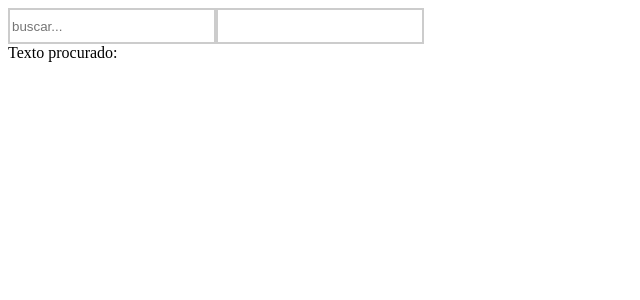
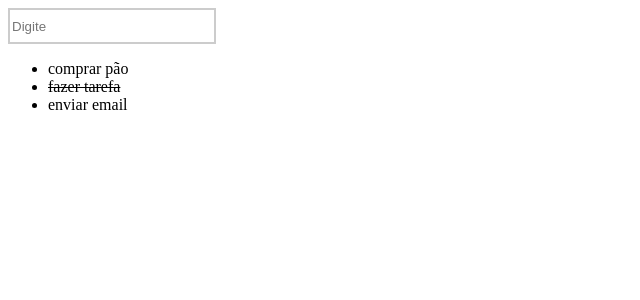
Before and after one commit to fernandonetom/learn-reactjs, a React (Create React App) app: page / in a window 1280 px wide. Shown: the top 300 px of the page, without its empty margins (0-640 px from the left). Built offline with nearby package versions, Linux system fonts and the light colour scheme.

Commit message:
Todo List

```diff
--- a/src/components/list.js
+++ b/src/components/list.js
@@ -1,4 +1,4 @@
-import React, { useState, useEffect, Text } from "react";
+import React, { useState, useEffect } from "react";
 import SearchBox from "./search";
 
 export default function List() {
--- a/src/components/search.js
+++ b/src/components/search.js
@@ -14,13 +14,21 @@ export default function SearchBox(props) {
 			props.onChangeText(texto);
 		}
 	}, [texto]);
-
+	function handleKeyUp(e) {
+		if (e.keyCode === 13) {
+			if (props.onEnter) {
+				props.onEnter(texto);
+			}
+			setTexto("");
+		}
+	}
 	return (
 		<InputText
 			type="text"
 			value={texto}
 			onChange={(e) => setTexto(e.target.value)}
-			placeholder={props.frasePadrao}
+			onKeyUp={handleKeyUp}
+			placeholder={props.frasePadrao || "Digite"}
 		/>
 	);
 }
--- /dev/null
+++ b/src/components/todoList.js
@@ -0,0 +1,33 @@
+import React, { useState, useEffect } from "react";
+import SearchBox from "./search";
+
+export default function TodoList() {
+	const [list, setList] = useState([]);
+	const [todo, setTodo] = useState("");
+
+	useEffect(() => {
+		setList([
+			{ title: "comprar pão", done: false },
+			{ title: "fazer tarefa", done: true },
+			{ title: "enviar email", done: false },
+		]);
+	}, []);
+
+	function saveTodo(text) {
+		let newList = [...list, { title: text, done: false }];
+		setList(newList);
+	}
+	return (
+		<>
+			<SearchBox onEnter={saveTodo} />
+			<ul>
+				{list.map((item, index) => (
+					<li key={index}>
+						{item.done && <del>{item.title}</del>}
+						{!item.done && item.title}
+					</li>
+				))}
+			</ul>
+		</>
+	);
+}
--- a/src/index.js
+++ b/src/index.js
@@ -3,11 +3,13 @@ import ReactDOM from "react-dom";
 import App from "./App";
 import Aula from "./aulaEffect";
 import List from "./components/list";
+import TodoList from "./components/todoList";
 ReactDOM.render(
 	<React.StrictMode>
 		{/* <App teste="fenando" /> */}
 		{/* <Aula /> */}
-		<List />
+		{/* <List /> */}
+		<TodoList />
 	</React.StrictMode>,
 	document.getElementById("root")
 );
```
